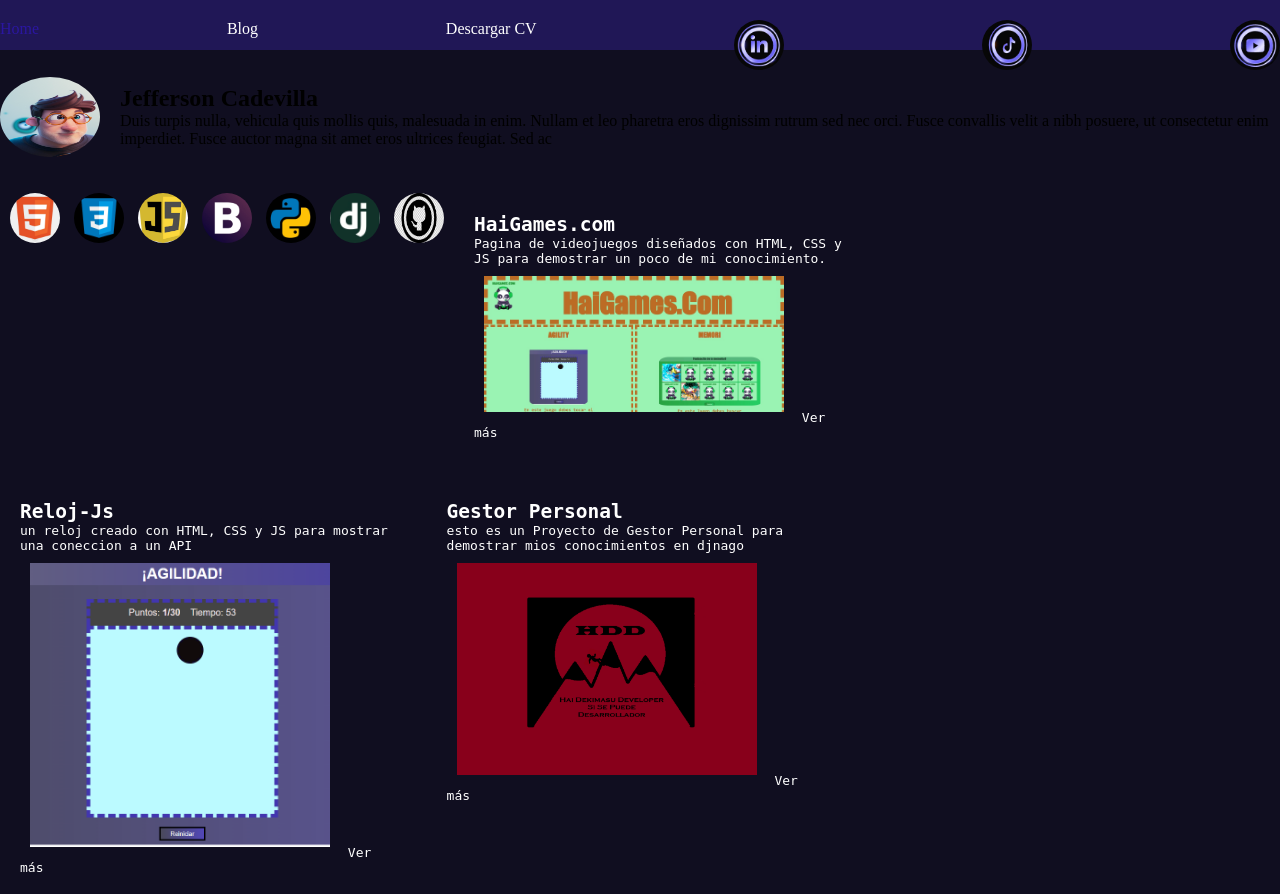
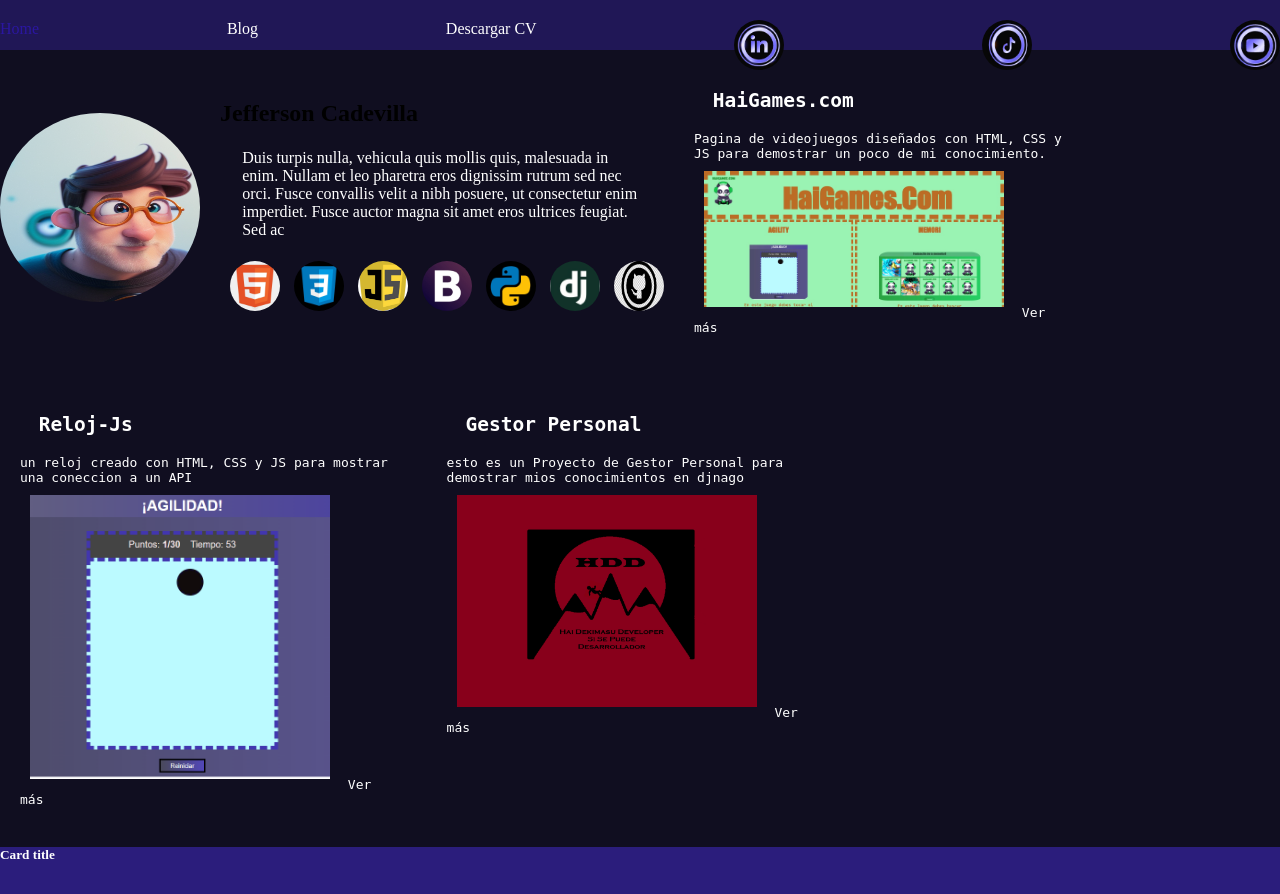
Before and after one commit to HaiDekimasu/portafolio_jeff, a Django app: page / in a window 1280 px wide. Shown: the top 894 px of the page. Run offline with Django 4.2, Linux system fonts and the light colour scheme; data comes from the database, SQL or seed files in the repository.

Commit message:
modificacion de css 08/08.02

```diff
--- a/Templates/Principal.html
+++ b/Templates/Principal.html
@@ -11,9 +11,7 @@
                     <div class="text-container">
                         <h2 class="parrafo01">{{ presentacion.title }}</h2>
                         <p class="title01">{{ presentacion.description }}</p>
-                    </div>
-                </div>
-                <div>
+                        <div class="">
                             <img src="{% static "img/html5 - tabtag.jpg" %}"class="redesS">
                             <img src="{% static "img/CSS3 - MI PORTAL.jpg" %}"class="redesS">
                             <img src="{% static "img/Unplugged Coding in the classroom - The Blog of Curiosity and the Hungry Mind.jpg" %}"class="redesS">
@@ -22,6 +20,9 @@
                             <img src="{% static "img/Django minimized logo.jpg" %}"class="redesS">
                             <img src="{% static "img/Social Media Computer Icons GitHub Social Network PNG - Free Download.jpg" %}"class="redesS">
                         </div>
+                    </div>
+                </div>
+
             {% endfor %}
             {% for projecto in projectos %}
                 <div class="proyect"  >
--- a/static/styles/estilo.css
+++ b/static/styles/estilo.css
@@ -57,10 +57,16 @@
 }
 
 .imgP {
-    max-width: 100px;
+    max-width: 200px;
     margin-right: 20px;
 }
 
 .text-container {
     flex: 1;
 }
+
+.title01{
+    width: 400px;
+    padding: 5%;
+    color: white;
+}
--- a/static/styles/estilofooter.css
+++ b/static/styles/estilofooter.css
@@ -15,7 +15,7 @@
 .redesS {
     width: 50px;
     height: 50px;
-    margin-left: 10px; /* Puedes ajustar este valor según el espacio deseado entre las imágenes */
+    margin-left: 10px;
     border-radius: 50%;
 }
 .present{
```
Lines whose indentation alone changed are shown as unchanged.
